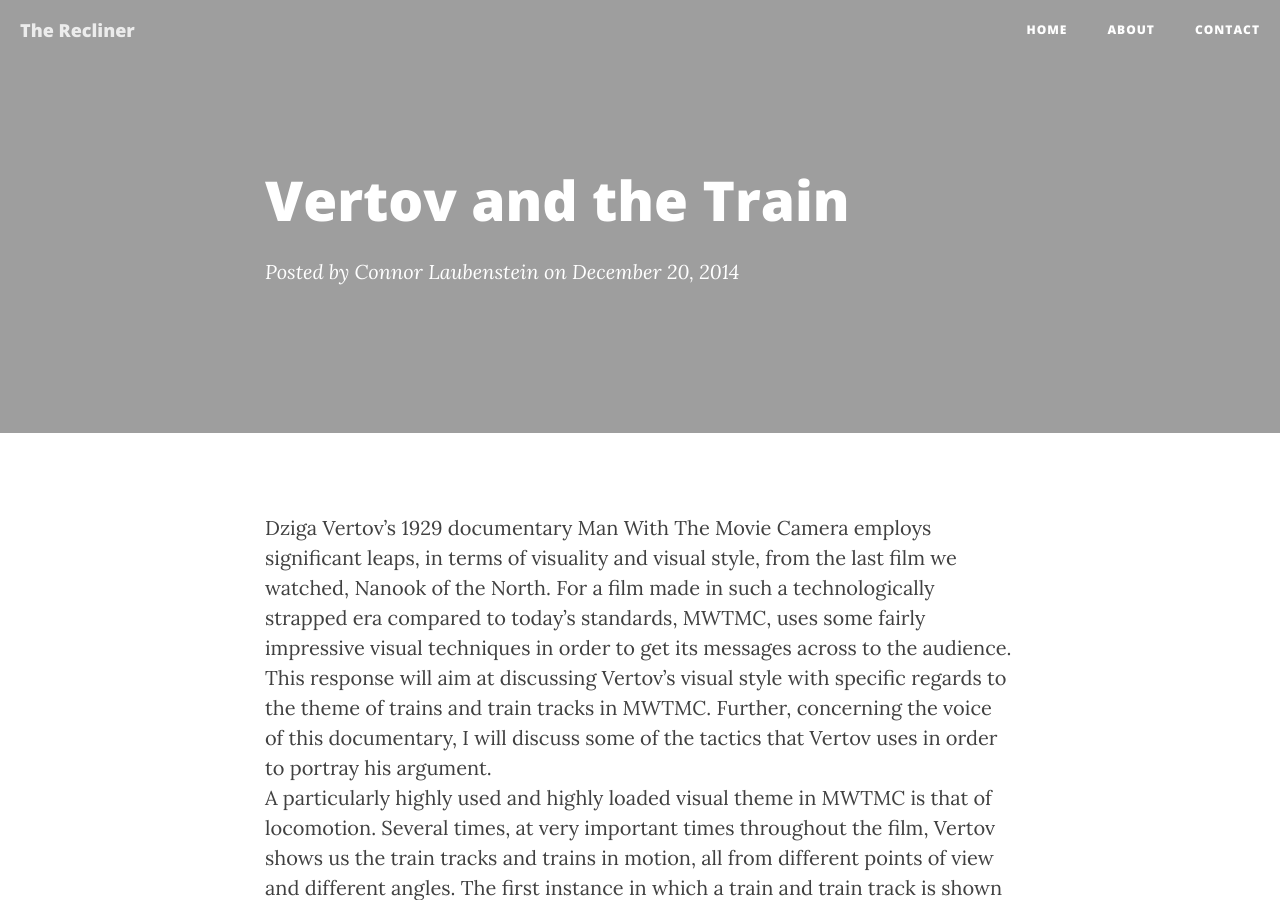
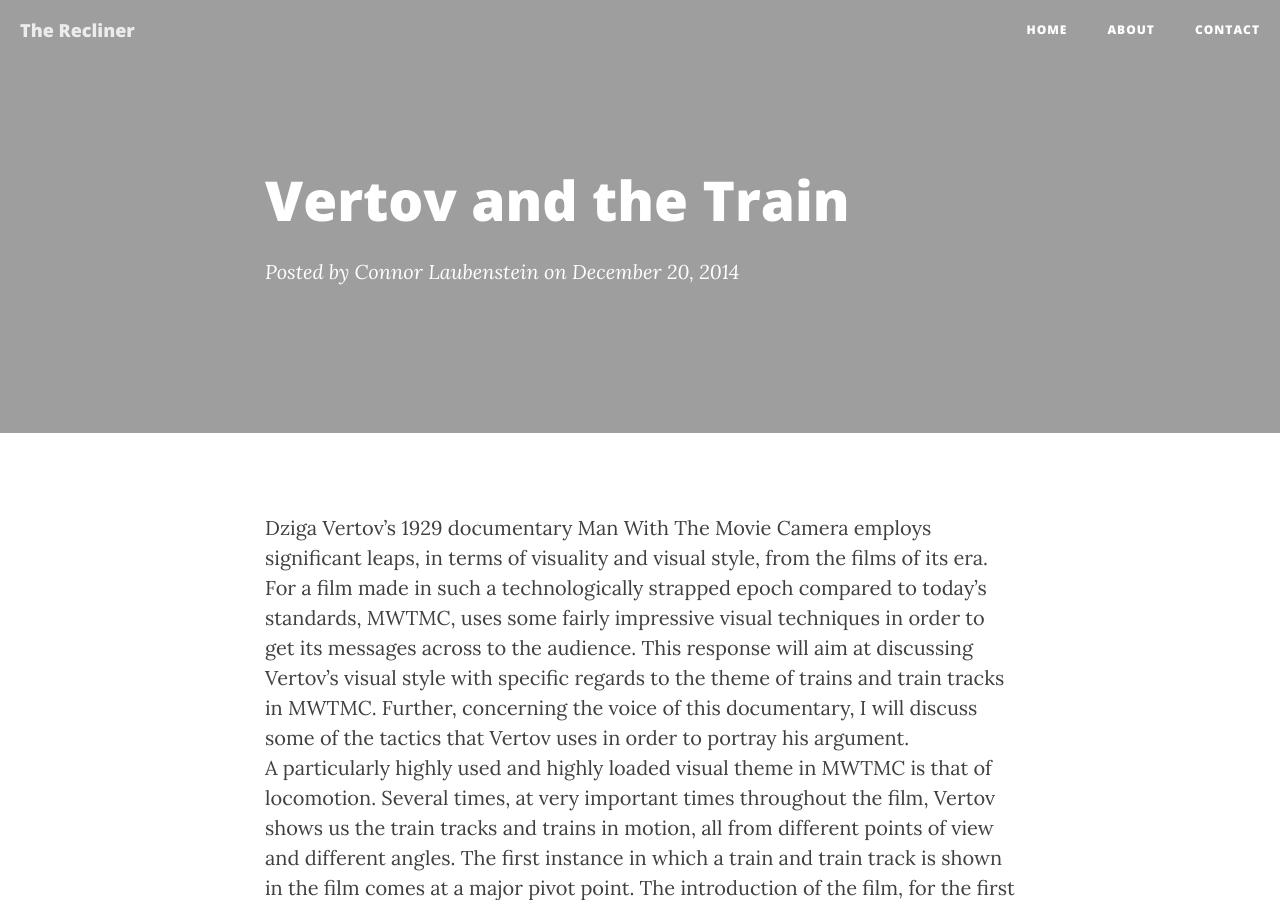
Before and after one commit to claubenstein/claubenstein.github.io, a Jekyll site: the page built from _posts/2014-12-20-Vertov-and-the-Train.markdown, in a window 1280 px wide and 900 px high. Built offline with Jekyll 4.4.1, drawn with Linux system fonts in a browser that asks for light colours; nearby versions of some CDN libraries.

Commit message:
script change

```diff
--- a/_posts/2014-12-20-Vertov-and-the-Train.markdown
+++ b/_posts/2014-12-20-Vertov-and-the-Train.markdown
@@ -7,7 +7,7 @@ author:     "Connor Laubenstein"
 header-img: "img/mwmc.jpeg"
 ---
 
-<p>Dziga Vertov’s 1929 documentary Man With The Movie Camera employs significant leaps, in terms of visuality and visual style, from the last film we watched, Nanook of the North.  For a film made in such a technologically strapped era compared to today’s standards, MWTMC, uses some fairly impressive visual techniques in order to get its messages across to the audience.  This response will aim at discussing Vertov’s visual style with specific regards to the theme of trains and train tracks in MWTMC.  Further, concerning the voice of this documentary, I will discuss some of the tactics that Vertov uses in order to portray his argument.<br>
+<p>Dziga Vertov’s 1929 documentary Man With The Movie Camera employs significant leaps, in terms of visuality and visual style, from the films of its era.  For a film made in such a technologically strapped epoch compared to today’s standards, MWTMC, uses some fairly impressive visual techniques in order to get its messages across to the audience.  This response will aim at discussing Vertov’s visual style with specific regards to the theme of trains and train tracks in MWTMC.  Further, concerning the voice of this documentary, I will discuss some of the tactics that Vertov uses in order to portray his argument.<br>
 	A particularly highly used and highly loaded visual theme in MWTMC is that of locomotion.  Several times, at very important times throughout the film, Vertov shows us the train tracks and trains in motion, all from different points of view and different angles.  The first instance in which a train and train track is shown in the film comes at a major pivot point.  The introduction of the film, for the first eight minutes or so shows the city asleep very early in the morning.  Nothing is going on downtown, the streets are barren.  Suddenly, almost out of nowhere, we see the image of a man filming an oncoming train while he is right in the middle of the tracks laying down.  We see the train approaching the man in real time and it immediately creates tension.  If we look at the reflexive nature of this moment as well, we realize that the camera which is capturing the man filming, is too, right in the middle of the tracks.  Nine minutes into a fairly slow, lulling start, the audience is suddenly asking questions:  Is the train going to stop?  Are we about to witness this man (and our camera) get obliterated by this beast of an engine?  Just before the train makes its assumed impact, Vertov uses a bunch of quick cuts where its hard to tell exactly what is occurring.<br>
 	We then jump to an extreme close up of a woman tossing in slumber and waking up to start the day.  The presumed impact of the train is the trigger to start the day for the bustling city.  Vertov is aiming to show how important the train is to the city with this previous clip.  The train being a symbol of industry, MWTMC very much employs propaganda elements calling for, and celebrating the amount of industrial work and production in this Soviet city.  The train blasts through the city, its citizens start to arise, production is about to explode.<br>
 	With regards to documentary voice, MWTMC possesses a healthy combination of a few modes.  Vertov employs elements stemming from the poetic mode, as well as containing clear signs of reflexivity.  The documentary voice is the specific way in which an argument or perspective is expressed.  There are certain things that we must keep in mind when analyzing the messages put forth by Vertov.  Firstly, since MWTMC was made in 1929, and it is a silent film, Vertov had to overcome the obstacle of not using a “voice of God” in order to portray his rhetoric.  This means, of course, that Vertov was extremely in tune with his visual style, not having to worry about what he was going to say, or interview subjects.  Since the visuality of this documentary is the only way in which the audience could assess his arguments, Vertov had to be as clear as possible through his visuality.  As I mentioned earlier, the train is only one of the visual themes present in MWTMC and the repeated imagery builds greatly with other thematic content in the documentary in order to establish coherency and thought-provoking argument.<br>
```
